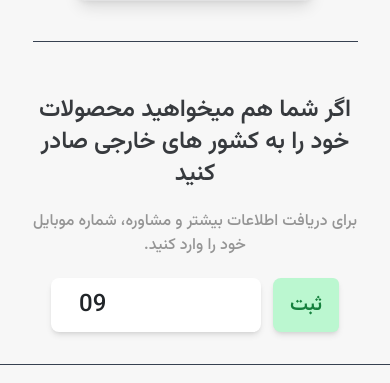
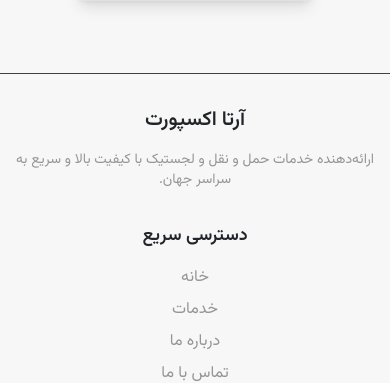
Before and after one commit to MianajiAli/arta-export, a Next.js app: page /products in a window 390 px wide. Shown: the part 5727-6110 px from the top of the page. Built offline with nearby package versions, Linux system fonts and the light colour scheme.

Commit message:
Revert "Update page.js"
This reverts commit a09ba2e69b793ec262e93e3571adc0b08adc3ac2.

```diff
--- a/app/products/page.js
+++ b/app/products/page.js
@@ -2,7 +2,7 @@
 import React, { useEffect, useState } from 'react';
 import ProductCard from '@/components/ProductCard';
 import Modal from '@/components/Modal';
-import PhoneNumber from '@/components/PhoneNumber';
+import SideBar from '@/components/SideBar';
 import { fetchProducts } from '@/lib/api';
 
 export default function Page() {
@@ -43,7 +43,7 @@ export default function Page() {
     return (
         <>
             <h1 className="w-full p-10 text-center text-text1">محصولات صادراتی آرتا اکسپورت</h1>
-            <div className="flex flex-col">
+            <div className="flex flex-col-reverse md:flex-row">
 
                 <div className="w-full mx-auto md:mx-0">
                     {categories.length === 0 ? (
@@ -79,7 +79,7 @@ export default function Page() {
                         product={selectedProduct}
                     />
                 </div>
-                <PhoneNumber />
+
             </div>
         </>
     );
```
